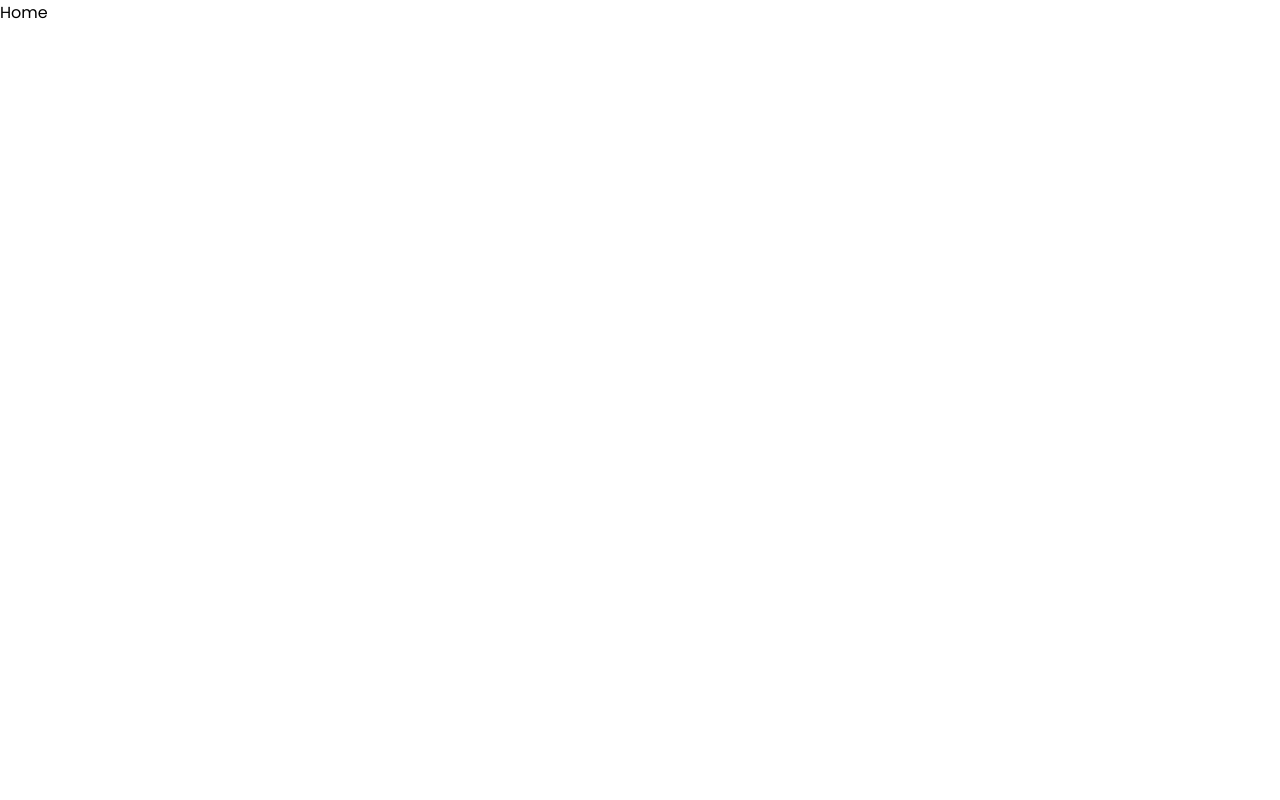
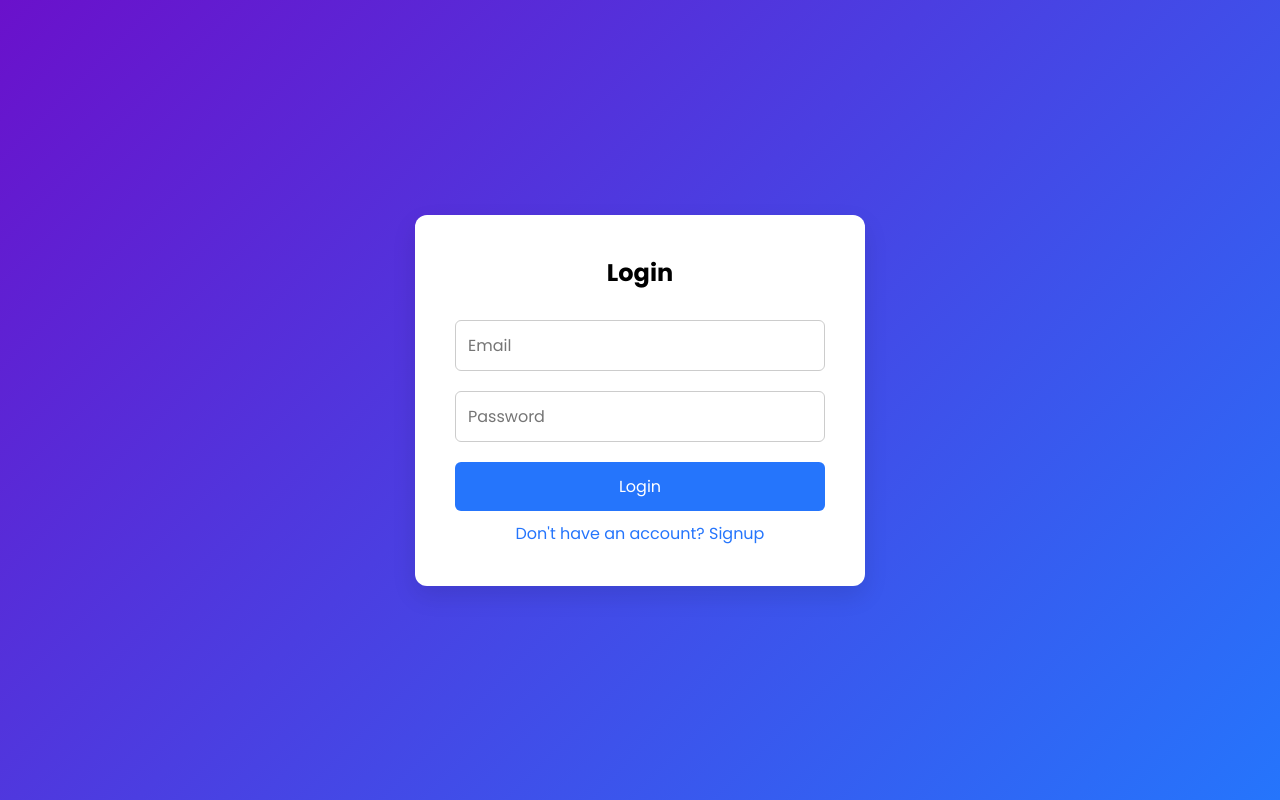
Before and after one commit to MusabSheikh1/React-midterm, a React (Vite) app: page / in a window 1280 px wide. Built offline with nearby package versions, Linux system fonts and the light colour scheme.

Commit message:
Fix Home default export for Netlify build

```diff
--- a/src/App.jsx
+++ b/src/App.jsx
@@ -16,7 +16,7 @@
 function App() {
   return (
     <Routes>
-      <Route path="/" element={<Home />} />
+      <Route path="/dashboard" element={<Home />} />
       <Route path="/about" element={<About />} />
       <Route path="/" element={<Login />} />
       <Route path="/signup" element={<Signup />} />
```
